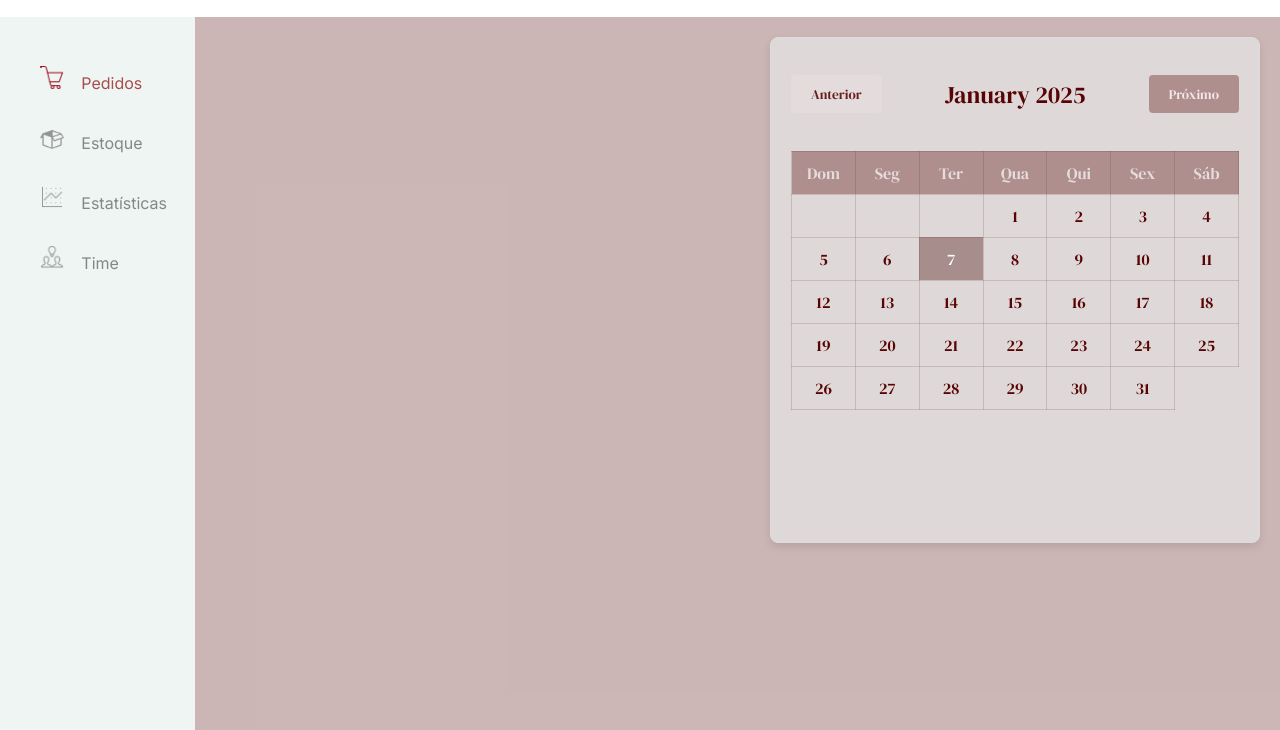
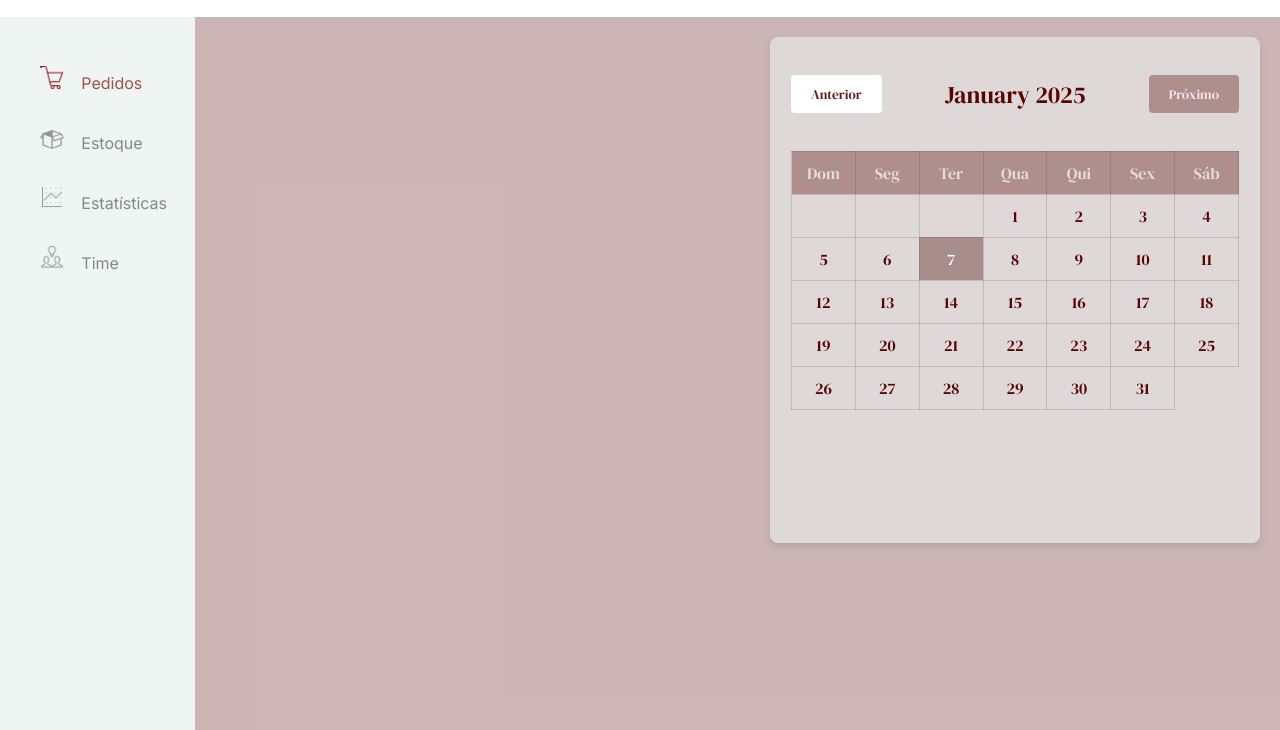
Before and after one commit to Jenkaroline/confeitaria, a plain HTML site: page index.html in a window 1280 px wide. In both pictures the pointer is over the button "Anterior". Shown: the part 70-800 px from the top of the page. Drawn offline with Linux system fonts and the light colour scheme.

Commit message:
botões att

```diff
--- a/style.css
+++ b/style.css
@@ -122,7 +122,7 @@ main{
 }
 
 .calendar-header button:hover {
-  background-color: #e4dcdc;
+  background-color: #ffffff;
   color: #671e1e;
 }
 
```
